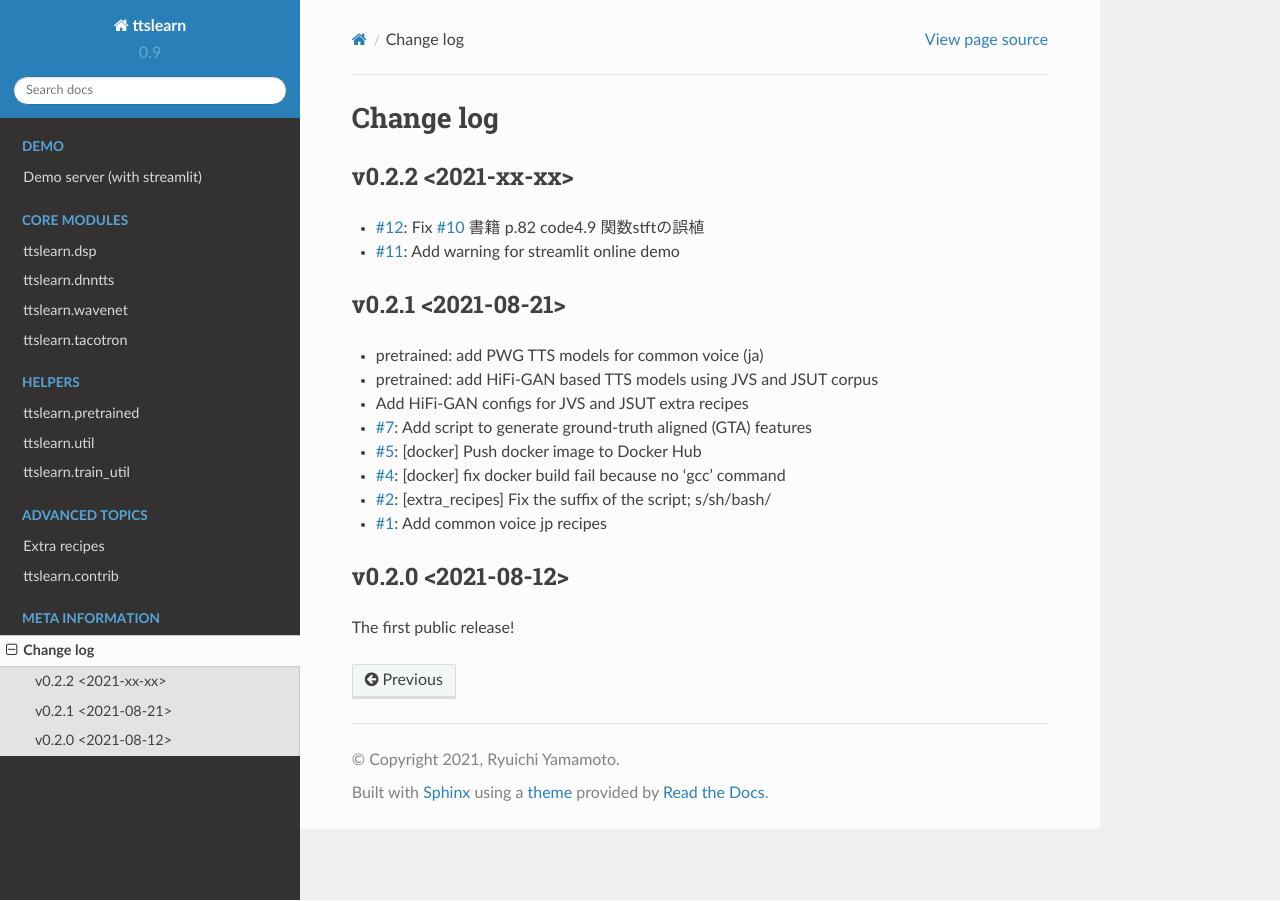
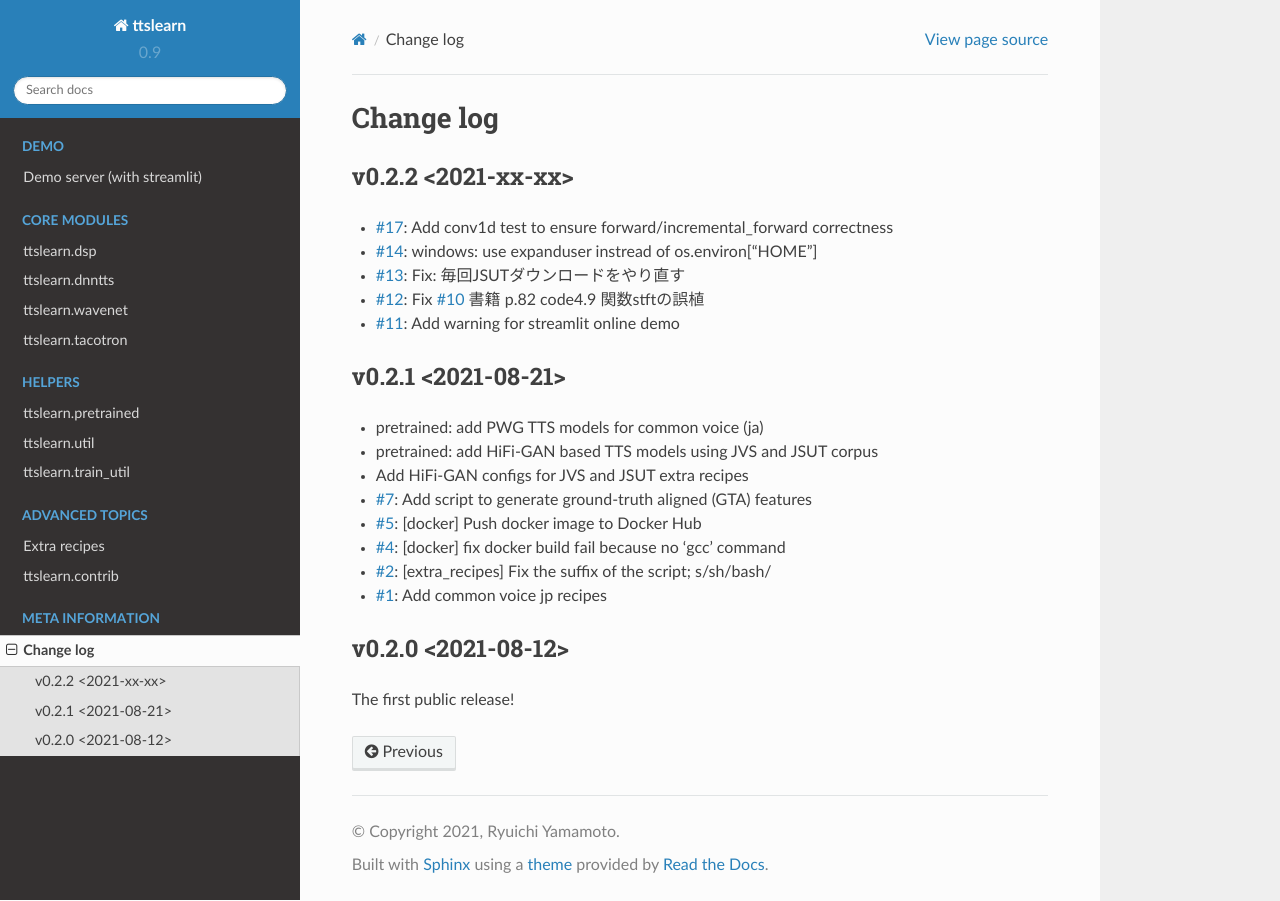
Before and after one commit to r9y9/ttslearn, a Sphinx documentation site: the page built from docs/changelog.rst, in a window 1280 px wide. Built offline with Sphinx 7.4.7 and the Read the Docs theme 2.0.0, drawn with Linux system fonts in a browser that asks for light colours; pages that are not in the unit, such as notebooks, are missing from menus.

Commit message:
Update changelog
[ci skip]

```diff
--- a/docs/changelog.rst
+++ b/docs/changelog.rst
@@ -4,6 +4,9 @@ Change log
 v0.2.2 <2021-xx-xx>
 -------------------
 
+- `#17`_: Add conv1d test to ensure forward/incremental_forward correctness
+- `#14`_: windows: use expanduser instread of os.environ["HOME"]
+- `#13`_: Fix: 毎回JSUTダウンロードをやり直す
 - `#12`_: Fix `#10`_ 書籍 p.82 code4.9 関数stftの誤植
 - `#11`_: Add warning for streamlit online demo
 
@@ -32,3 +35,6 @@ The first public release!
 .. _#10: https://github.com/r9y9/ttslearn/issues/10
 .. _#11: https://github.com/r9y9/ttslearn/pull/11
 .. _#12: https://github.com/r9y9/ttslearn/pull/12
+.. _#13: https://github.com/r9y9/ttslearn/pull/13
+.. _#14: https://github.com/r9y9/ttslearn/pull/14
+.. _#17: https://github.com/r9y9/ttslearn/pull/17
```
